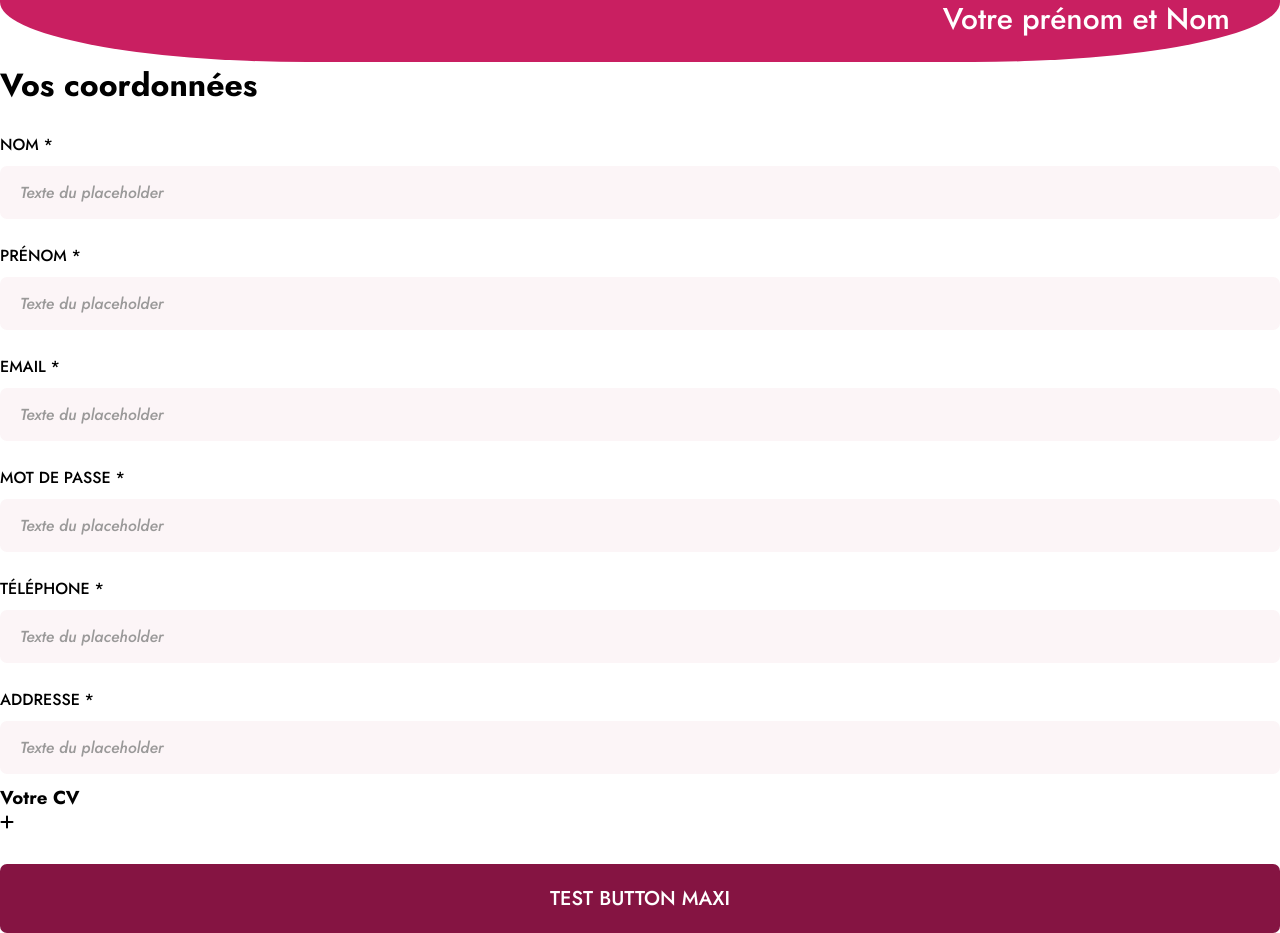
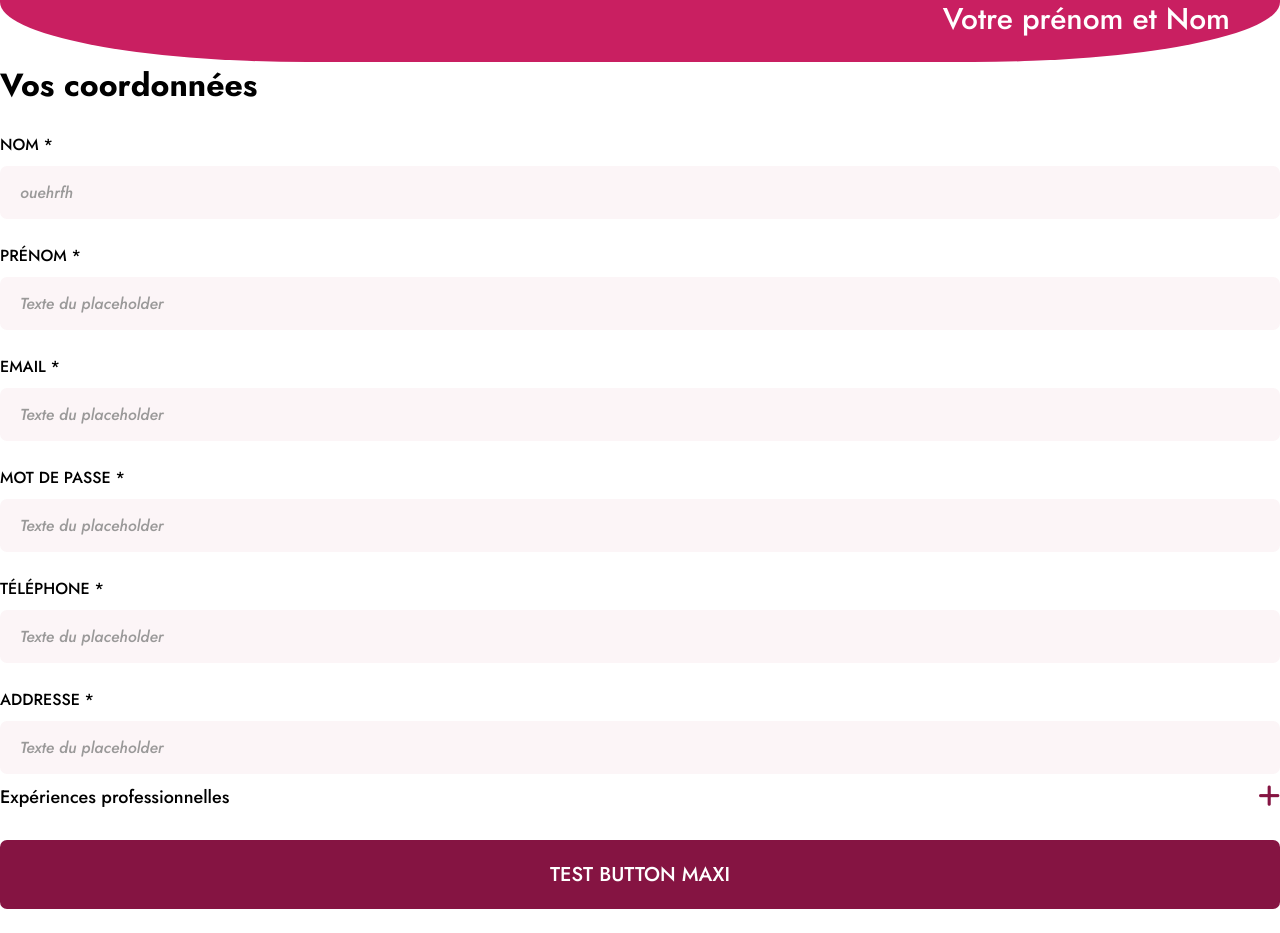
Before and after one commit to WildCodeSchool/2023-09-JS-BDX-P3-la-rive-droite, a React (Vite) app in the folder frontend/: page / in a window 1280 px wide. Shown: the part 188-1121 px from the top of the page. After the commit the page ends 1097 px from the top, so only its background shows below. Built offline with nearby package versions, Linux system fonts and the light colour scheme.

Commit message:
v3 userprofile

```diff
--- a/frontend/src/pages/UserProfileModel.jsx
+++ b/frontend/src/pages/UserProfileModel.jsx
@@ -2,23 +2,21 @@ import Title from "../components/Title";
 import HeaderLongUser from "../components/HeaderLongUser";
 import Input from "../components/Input";
 import ButtonMaxi from "../components/ButtonMaxi";
+import AddDetailsCV from "../components/AddDetailsCV";
 
 function UserProfileUser() {
   return (
     <div className="user-profile-page">
       <HeaderLongUser />
       <div>
-        <Title titleText="Vos coordonnées" holderText="coucou" />
-        <Input titleInput="Nom *" />
+        <Title titleText="Vos coordonnées" />
+        <Input titleInput="Nom *" holderText="ouehrfh" />
         <Input titleInput="Prénom *" />
         <Input titleInput="Email *" />
         <Input titleInput="Mot de passe *" />
         <Input titleInput="Téléphone *" />
         <Input titleInput="Addresse *" />
-        <h3> Votre CV </h3>
-        <div className="add-cv">
-          <i className="fa-solid fa-plus" />
-        </div>
+        <AddDetailsCV />
         <ButtonMaxi />
       </div>
     </div>
```
